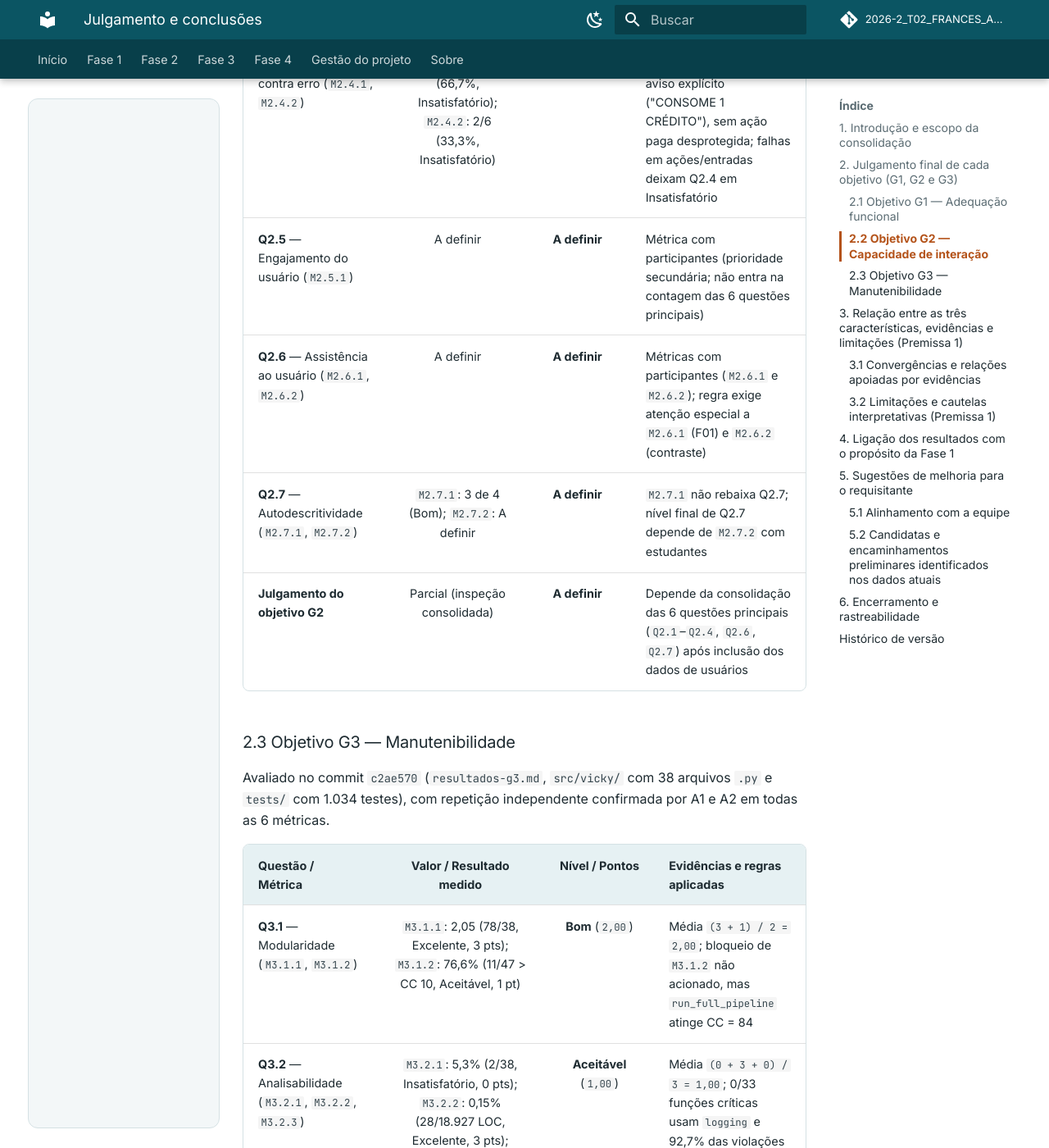
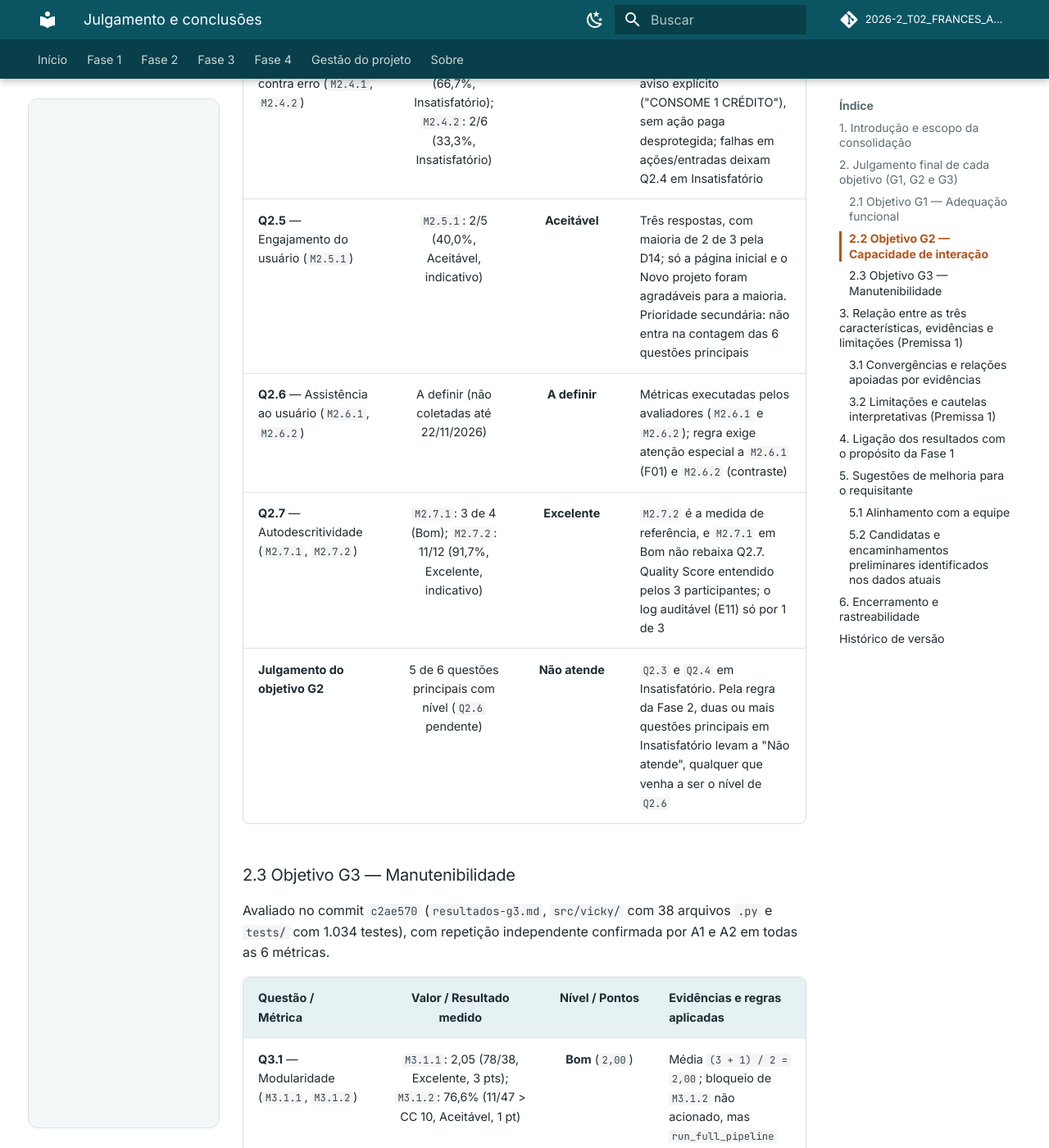
Before and after one commit to FCTE-Qualidade-de-Software-1/2026-2_T02_FRANCES_ALLEN, an MkDocs documentation site: the page built from docs/fase-4/julgamento-e-conclusoes.md, in a window 1280 px wide and 1400 px high, scrolled down 2632 px. Shown: the whole window at 82% size. Built offline with MkDocs 1.6.1 and Material for MkDocs 9.7.7, drawn with Linux system fonts in a browser that asks for light colours; comment, search, counter and statistics services are not loaded; some of the changed text lies outside the part shown.

Commit message:
Fase 4: resultados do G2 com usuários (M2.7.2 e M2.5.1, Q2.5 e Q2.7)
Nova página com execução, desvios, valores, achados cruzados com a inspeção,
hipóteses, respostas às questões, recomendações e limitações. Q2.7 na página
da inspeção e Q2.5, Q2.7 e julgamento do G2 em julgamento e conclusões.

```diff
--- a/docs/fase-4/julgamento-e-conclusoes.md
+++ b/docs/fase-4/julgamento-e-conclusoes.md
@@ -12,7 +12,7 @@ Os limiares e regras de julgamento seguem [Níveis de pontuação e critérios d
 
 > **Situação dos insumos na consolidação:**
 > - **G3 (Manutenibilidade):** dados consolidados presentes (`resultados-g3.md`, commit `c2ae570`, 6 de 6 métricas medidas).
-> - **G2 (Capacidade de interação):** dados por inspeção presentes (`resultados-g2-inspecao.md`, 8 métricas inspecionadas); métricas com usuários (`M2.5.1`, `M2.6.1`, `M2.6.2` e `M2.7.2`, ligadas à #28) constam como **A definir** até a incorporação dos resultados completos.
+> - **G2 (Capacidade de interação):** dados por inspeção presentes (`resultados-g2-inspecao.md`, 8 métricas inspecionadas) e com usuários (`resultados-g2-usuarios.md`: `M2.5.1` e `M2.7.2`, com três participantes, resultados indicativos). `M2.6.1` e `M2.6.2` (#28) não foram coletadas até 22/11/2026 e constam como **A definir**.
 > - **G1 (Adequação funcional):** resultados da Fase 4 ainda não incorporados nesta versão (`M1.1.1` a `M1.5.2`, `Q1.1` a `Q1.5` e julgamento global marcados como **A definir**).
 
 ---
@@ -35,7 +35,7 @@ Sem colapsar as características em uma nota única global, cada objetivo é ava
 
 ### 2.2 Objetivo G2 — Capacidade de interação
 
-A consolidação atual contempla as 8 métricas obtidas por inspeção (`resultados-g2-inspecao.md`), enquanto as métricas dependentes de participantes (`M2.5.1`, `M2.6.1`, `M2.6.2` e `M2.7.2`) permanecem **A definir** até a conclusão/incorporação da frente com usuários (#28).
+A consolidação atual contempla as 8 métricas obtidas por inspeção (`resultados-g2-inspecao.md`) e as duas medidas com estudantes (`M2.5.1` e `M2.7.2`, em `resultados-g2-usuarios.md`), calculadas com três participantes e por isso indicativas. `M2.6.1` e `M2.6.2` permanecem **A definir** até a coleta (#28).
 
 | Questão / Métrica | Valor / Resultado observado | Nível / Situação | Evidências e regras aplicadas |
 | :--- | :---: | :---: | :--- |
@@ -43,10 +43,10 @@ A consolidação atual contempla as 8 métricas obtidas por inspeção (`resulta
 | **Q2.2** — Facilidade de aprendizado (`M2.2.1`, `M2.2.2`) | `M2.2.1`: 8/9 (88,9%, Bom); `M2.2.2`: 10/34 (29,4%, Insatisfatório) | **Aceitável** | Orientação cobre 8/9 funções (F08 sem orientação de uso/paginação); `M2.2.2` em Insatisfatório rebaixa Q2.2 de Bom para Aceitável |
 | **Q2.3** — Operabilidade (`M2.3.1`, `M2.3.2`) | `M2.3.1`: 0,25 (6/8, Insatisfatório); `M2.3.2`: 77/117 (65,8%, Insatisfatório) | **Insatisfatório** | Menor nível entre M2.3.1 e M2.3.2; 6/8 padrões comparáveis variam entre telas e 40/117 mensagens não são claras |
 | **Q2.4** — Proteção contra erro (`M2.4.1`, `M2.4.2`) | `M2.4.1`: 4/6 (66,7%, Insatisfatório); `M2.4.2`: 2/6 (33,3%, Insatisfatório) | **Insatisfatório** | Ação paga (`A01`) traz aviso explícito ("CONSOME 1 CRÉDITO"), sem ação paga desprotegida; falhas em ações/entradas deixam Q2.4 em Insatisfatório |
-| **Q2.5** — Engajamento do usuário (`M2.5.1`) | A definir | **A definir** | Métrica com participantes (prioridade secundária; não entra na contagem das 6 questões principais) |
-| **Q2.6** — Assistência ao usuário (`M2.6.1`, `M2.6.2`) | A definir | **A definir** | Métricas com participantes (`M2.6.1` e `M2.6.2`); regra exige atenção especial a `M2.6.1` (F01) e `M2.6.2` (contraste) |
-| **Q2.7** — Autodescritividade (`M2.7.1`, `M2.7.2`) | `M2.7.1`: 3 de 4 (Bom); `M2.7.2`: A definir | **A definir** | `M2.7.1` não rebaixa Q2.7; nível final de Q2.7 depende de `M2.7.2` com estudantes |
-| **Julgamento do objetivo G2** | Parcial (inspeção consolidada) | **A definir** | Depende da consolidação das 6 questões principais (`Q2.1`–`Q2.4`, `Q2.6`, `Q2.7`) após inclusão dos dados de usuários |
+| **Q2.5** — Engajamento do usuário (`M2.5.1`) | `M2.5.1`: 2/5 (40,0%, Aceitável, indicativo) | **Aceitável** | Três respostas, com maioria de 2 de 3 pela D14; só a página inicial e o Novo projeto foram agradáveis para a maioria. Prioridade secundária: não entra na contagem das 6 questões principais |
+| **Q2.6** — Assistência ao usuário (`M2.6.1`, `M2.6.2`) | A definir (não coletadas até 22/11/2026) | **A definir** | Métricas executadas pelos avaliadores (`M2.6.1` e `M2.6.2`); regra exige atenção especial a `M2.6.1` (F01) e `M2.6.2` (contraste) |
+| **Q2.7** — Autodescritividade (`M2.7.1`, `M2.7.2`) | `M2.7.1`: 3 de 4 (Bom); `M2.7.2`: 11/12 (91,7%, Excelente, indicativo) | **Excelente** | `M2.7.2` é a medida de referência, e `M2.7.1` em Bom não rebaixa Q2.7. Quality Score entendido pelos 3 participantes; o log auditável (E11) só por 1 de 3 |
+| **Julgamento do objetivo G2** | 5 de 6 questões principais com nível (`Q2.6` pendente) | **Não atende** | `Q2.3` e `Q2.4` em Insatisfatório. Pela regra da Fase 2, duas ou mais questões principais em Insatisfatório levam a "Não atende", qualquer que venha a ser o nível de `Q2.6` |
 
 ### 2.3 Objetivo G3 — Manutenibilidade
 
@@ -75,7 +75,7 @@ Avaliado no commit `c2ae570` (`resultados-g3.md`, `src/vicky/` com 38 arquivos `
 
 | Dimensão / Fonte | Limitação identificada | Efeito na análise das relações |
 | :--- | :--- | :--- |
-| **Cobertura de dados da Fase 4** | Resultados de **G1** e métricas de **G2 com usuários** (`M2.5.1`, `M2.6.1`, `M2.6.2`, `M2.7.2`) ainda não incorporados | Impede concluir relações cruzadas completas entre adequação funcional (G1), experiência/acessibilidade com usuários (G2) e manutenibilidade (G3) |
+| **Cobertura de dados da Fase 4** | Resultados de **G1** ainda não incorporados; no **G2 com usuários**, `M2.6.1` e `M2.6.2` não coletadas, e `M2.5.1` e `M2.7.2` calculadas com três participantes (indicativas) | Impede concluir relações cruzadas completas entre adequação funcional (G1), experiência/acessibilidade com usuários (G2) e manutenibilidade (G3) |
 | **Fotografia estática e recorte de código** | Medições de G3 e inspeção de G2 referem-se ao estado observado no período/commit de referência (`c2ae570`, 29/09/2026, e coletas de 14–20/11/2026) | Mudanças posteriores em produção ou no código alteram os valores observados |
 | **Coleta e consolidação em G2 (inspeção)** | Observação indireta/não ao vivo de parte da triagem por A1 e A2, ausência de provocação de algumas mensagens no ambiente (classificadas pelo inventário) e consolidação por A1 com ratificação posterior de A2 | Exige cautela ao extrapolar estados não exercitados diretamente na interface |
 | **Cobertura e métricas em G3** | `M3.3.1` mede cobertura de linhas (não de ramos/decisões) e registra 27 testes pulados por dependências externas; `M3.2.1` avalia conformidade por arquivo | A cobertura de linhas não garante ausência de falhas em ramificações não testadas, e a métrica por arquivo em `M3.2.1` penaliza igualmente violações isoladas e múltiplas |
@@ -90,7 +90,7 @@ Conforme `docs/fase-1/proposito.md`, a avaliação busca verificar em que medida
 | :--- | :--- | :--- | :--- |
 | **Priorizar correções e otimizações no pipeline de LLM e integrações (PubMed/Scholar)** | Synaptha e equipe de desenvolvimento do VICKY | Evidências de gargalos no orquestrador `pipeline.py` (CC até 84, 0% de `logging` nas 33 funções críticas e 24% de cobertura de testes) e exposição de mensagens técnicas/imprecisas no fluxo de triagem em G2 | Falta integrar os resultados de **G1** (completude, precisão, metadados, ranking e filtros/repetibilidade) para avaliar diretamente a qualidade da triagem entregue |
 | **Garantir evolução e facilidade de manutenção do código-fonte** | Equipe de desenvolvimento do VICKY | Diagnóstico objetivo de G3 (`1,33`, Aceitável — *Atende parcialmente*): baixo acoplamento (`2,05`) e baixa duplicação (`0,15%`), mas alta concentração de complexidade, ausência de `logging` e cobertura desigual entre `web/` (`87,8%`) e núcleo (`41,7%`) | Acompanhar evolução pós-refatoração nas métricas G3 |
-| **Aprimorar experiência de uso e proteção contra erros na interface** | Equipe de desenvolvimento do VICKY (interface) | Inspeção de G2 aponta `Q2.1` em Bom (`90,0%`), `Q2.2` em Aceitável (rebaixada por `M2.2.2` em `29,4%`), e `Q2.3` e `Q2.4` em Insatisfatório, com confirmação de que a ação paga (`A01`) exibe aviso de consumo de crédito | Falta incorporar os resultados com usuários (`M2.5.1`, `M2.6.1`, `M2.6.2`, `M2.7.2`) para concluir o julgamento de G2 |
+| **Aprimorar experiência de uso e proteção contra erros na interface** | Equipe de desenvolvimento do VICKY (interface) | Inspeção de G2 aponta `Q2.1` em Bom (`90,0%`), `Q2.2` em Aceitável (rebaixada por `M2.2.2` em `29,4%`), e `Q2.3` e `Q2.4` em Insatisfatório, com confirmação de que a ação paga (`A01`) exibe aviso de consumo de crédito | Com estudantes, `M2.7.2` em Excelente (91,7%) e `M2.5.1` em Aceitável (40,0%), ambas indicativas; o registro da busca (E11) foi o elemento menos entendido. Faltam `M2.6.1` e `M2.6.2` |
 | **Validar nível de qualidade frente ao GQM e à ISO/IEC 25040:2024** | Equipe Frances Allen | Rastreabilidade estabelecida para G2 (inspeção) e G3 frente às regras da Fase 2 | A definir o fechamento completo de G1 e das métricas de usuários de G2 |
 
 ---
@@ -122,3 +122,4 @@ Conforme `docs/fase-1/proposito.md`, a avaliação busca verificar em que medida
 | Versão | Data | Descrição | Autor(a) | Revisor(a) |
 |--------|------|-----------|----------|------------|
 | 0.1 | 21/11/2026 | Estrutura da página de julgamento e conclusões da Fase 4 | Guilherme Maciel | - |
+| 0.2 | 22/11/2026 | Q2.5 e Q2.7 com os resultados do G2 com usuários (M2.5.1 e M2.7.2) e julgamento do G2 pela regra das questões em Insatisfatório | Gabriel Fae | - |
--- a/mkdocs.yml
+++ b/mkdocs.yml
@@ -111,6 +111,7 @@ nav:
       - fase-4/index.md
       - Resultados do G1 (adequação funcional): fase-4/resultados-g1.md
       - Resultados do G2 por inspeção: fase-4/resultados-g2-inspecao.md
+      - Resultados do G2 com usuários: fase-4/resultados-g2-usuarios.md
       - Resultados do G3: fase-4/resultados-g3.md
   - Gestão do projeto:
       - gestao/index.md
```
Also changed, not shown: docs/fase-4/resultados-g2-inspecao.md (+3 -2 lines), docs/fase-4/resultados-g2-usuarios.md (added, +170 -0 lines).
